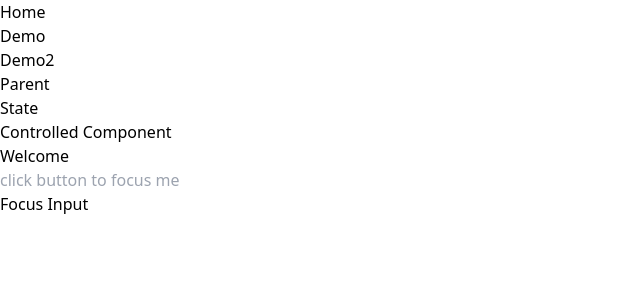
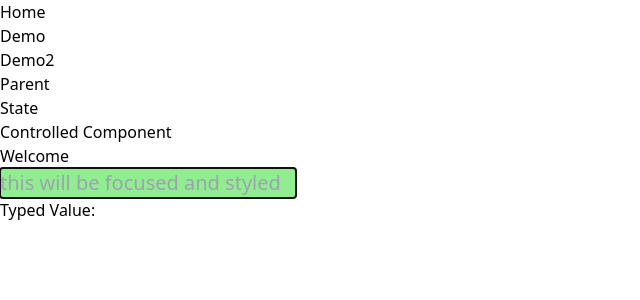
Before and after one commit to Him104/technica, a React (Vite) app: page /focus in a window 1280 px wide. Shown: the top 300 px of the page, without its empty margins (0-640 px from the left). Built offline with nearby package versions, Linux system fonts and the light colour scheme.

Commit message:
dom manipulation with useEffect after component mounts or renders

```diff
--- a/src/App.jsx
+++ b/src/App.jsx
@@ -13,7 +13,7 @@ import Profile from "./components/Profile";
 import Useeffect from "./components/Useeffect";
 import Sockets from "./components/Sockets";
 import SocketParent from "./components/SocketParent";
-import Focus from "./components/Focus";
+import DomManipulationWithUseEffect from "./components/Focus";
 export default function App() {
   //   const todos = [{id:1, task: 'Learn React', completed: false},
   //     {id:2, task: 'Build Project', completed: true},
@@ -63,7 +63,7 @@ export default function App() {
         <Route path="data-fetching" element={<Useeffect/>}/>
         <Route path="sockets" element={<Sockets/>}/>
         <Route path="socketsParent" element={<SocketParent/>}/>
-        <Route path="focus" element={<Focus/>}/>
+        <Route path="focus" element={<DomManipulationWithUseEffect/>}/>
 
       </Routes>
     </Router>
--- a/src/components/Focus.jsx
+++ b/src/components/Focus.jsx
@@ -1,23 +1,49 @@
-import { useRef } from "react";
+import { useRef, useEffect, useState } from "react";
 
-const Focus = () => {
-  const inputRef = useRef();
+const DomManipulationWithUseEffect = () => {
+  const inputRef = useRef(null);
 
-  const handleFocus = () => {
+  const [inputValue, setInputValue] = useState("");
+
+  useEffect(()=> {
+    //Foucs Input and manipulate its style when the component mounts
+    if(inputRef.current) {
     inputRef.current.focus();
-  };
+    inputRef.current.style.backgroundColor = "lightgreen";
+    inputRef.current.style.color = "green";
+    inputRef.current.style.fontSize = "20px";
+  }
+
+  return () => {
+    console.log('component unmounted')
+  }
+}
+  , []) // Empty array as second argument, it ensures this side effect runs only once after mount
+
+//   const handleFocus = () => {
+//     inputRef.current.focus();
+//   };
+
+
+const handleInputChange = (e) => {
+    setInputValue(e.target.value)
+}
+
 
   return (
     <div>
-      <input
+      <input className="border border-green-500 rounded-xl p-2"
         ref={inputRef}
         type="text"
-        placeholder="click button to focus me "
+        placeholder="this will be focused and styled" onChange={handleInputChange}
       />
       <br/>
-      <button onClick={handleFocus}>Focus Input</button>
+      {/* <button onClick={handleFocus}>Focus Input</button> */}
+
+<p>Typed Value: {inputValue}</p>
+
     </div>
   );
 };
 
-export default Focus;
+export default DomManipulationWithUseEffect;
```
